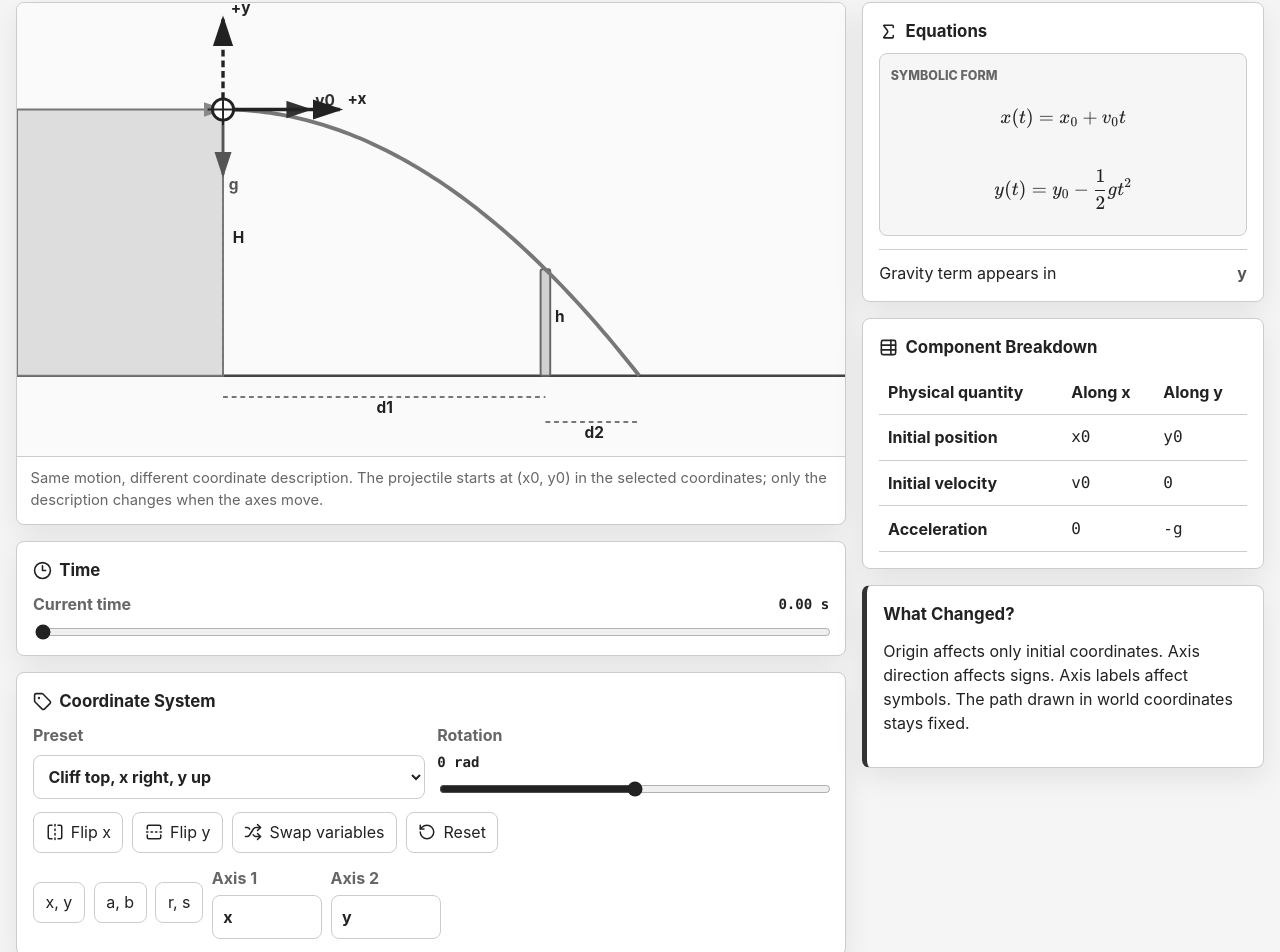
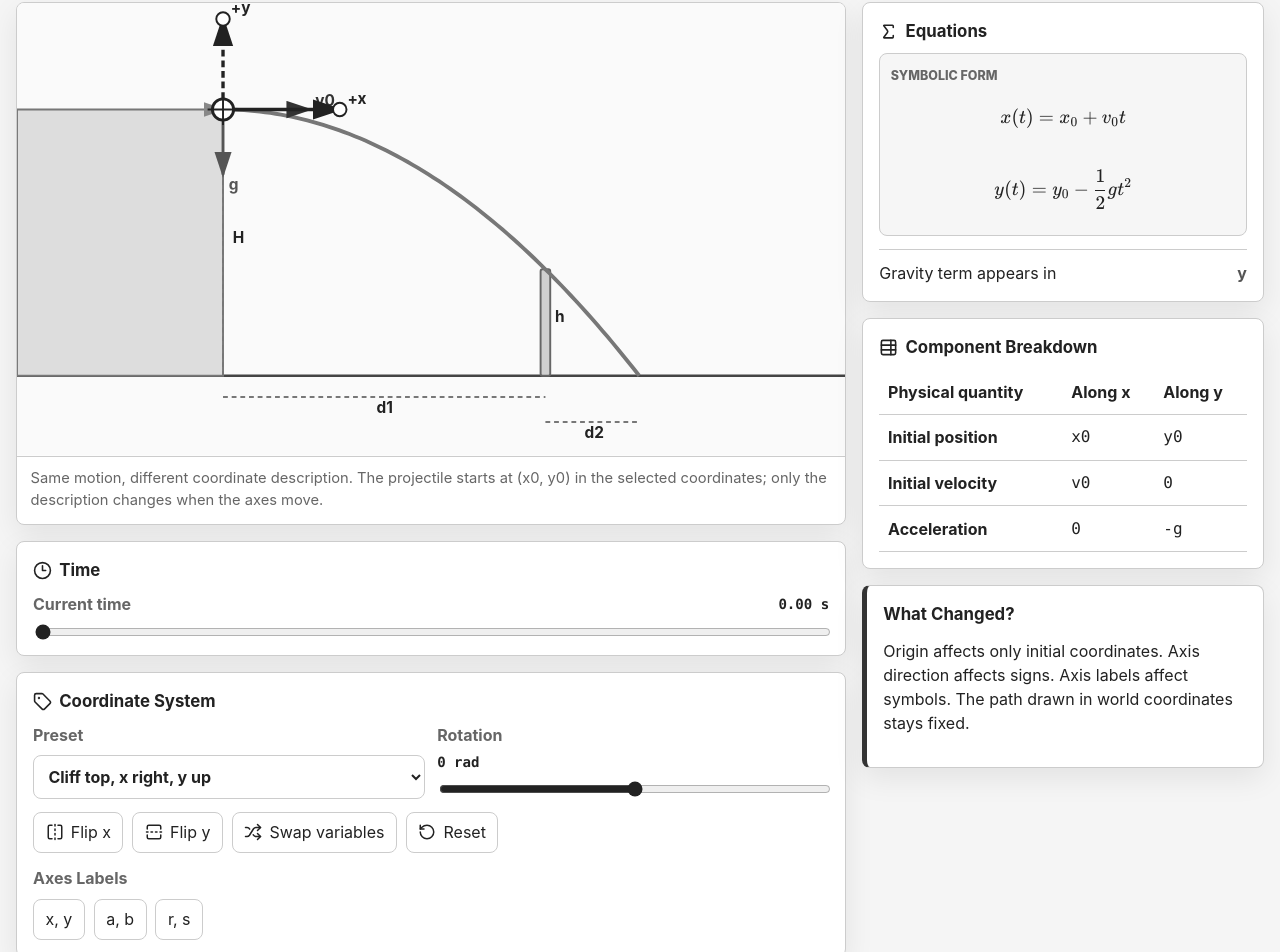
Before and after one commit to haynesk8000/coordinates, a React (Vite) app: page / in a window 1280 px wide. Shown: the part 242-1194 px from the top of the page. Built offline with nearby package versions, Linux system fonts and the light colour scheme.

Commit message:
Second Set of Committed Changes

```diff
--- a/src/components/ExploreMode.tsx
+++ b/src/components/ExploreMode.tsx
@@ -1,7 +1,14 @@
 import { useState } from 'react';
 import { FlipHorizontal, FlipVertical, RotateCcw, Shuffle, Tag } from 'lucide-react';
 import type { CoordinateSystem } from '../physics/coordinateSystem';
-import { flipAxis, setLabels, swapCoordinateVariables } from '../physics/coordinateSystem';
+import {
+  flipAxis,
+  MAX_ROTATION_UNITS,
+  MIN_ROTATION_UNITS,
+  ROTATION_UNIT_RADIANS,
+  setLabels,
+  swapCoordinateVariables,
+} from '../physics/coordinateSystem';
 import type { CoordinatePreset } from '../physics/presets';
 import type { ProjectileParameters } from '../physics/projectile';
 import { perpendicularLeft, scale, vector } from '../physics/vectors';
@@ -27,8 +34,7 @@ const labelSets = {
   rs: ['r', 's'],
 };
 
-const rotationUnit = Math.PI / 12;
-const angleUnitOf = (system: CoordinateSystem) => Math.round(Math.atan2(system.axis1.y, system.axis1.x) / rotationUnit);
+const angleUnitOf = (system: CoordinateSystem) => Math.round(Math.atan2(system.axis1.y, system.axis1.x) / ROTATION_UNIT_RADIANS);
 
 const gcd = (a: number, b: number): number => (b === 0 ? Math.abs(a) : gcd(b, a % b));
 
@@ -49,7 +55,7 @@ const formatPiMultiple = (units: number): string => {
 };
 
 function rotateTo(system: CoordinateSystem, units: number): CoordinateSystem {
-  const radians = units * rotationUnit;
+  const radians = units * ROTATION_UNIT_RADIANS;
   const axis1 = vector(Math.cos(radians), Math.sin(radians));
   const cross = system.axis1.x * system.axis2.y - system.axis1.y * system.axis2.x;
   const axis2 = cross >= 0 ? perpendicularLeft(axis1) : scale(perpendicularLeft(axis1), -1);
@@ -66,8 +72,6 @@ export function ExploreMode({
   time,
   onTimeChange,
 }: Props) {
-  const [custom1, setCustom1] = useState(system.label1);
-  const [custom2, setCustom2] = useState(system.label2);
   const [angleUnits, setAngleUnits] = useState(() => angleUnitOf(system));
   const selectedPreset = presets.find((preset) => preset.id === selectedPresetId) ?? presets[0];
   const applySystemChange = (nextSystem: CoordinateSystem) => {
@@ -76,14 +80,23 @@ export function ExploreMode({
   };
 
   const setRotation = (nextAngleUnits: number) => {
-    setAngleUnits(nextAngleUnits);
-    onSystemChange(rotateTo(system, nextAngleUnits));
+    const clampedAngleUnits = Math.min(MAX_ROTATION_UNITS, Math.max(MIN_ROTATION_UNITS, nextAngleUnits));
+    setAngleUnits(clampedAngleUnits);
+    onSystemChange(rotateTo(system, clampedAngleUnits));
   };
 
   return (
     <div className="mode-layout explore-layout">
       <div className="primary-column">
-        <SceneCanvas params={params} system={system} time={time} onSystemChange={onSystemChange} interactive />
+        <SceneCanvas
+          params={params}
+          system={system}
+          time={time}
+          onSystemChange={onSystemChange}
+          onRotationUnitsChange={setRotation}
+          rotationUnits={angleUnits}
+          interactive
+        />
         <TimeSlider params={params} time={time} onChange={onTimeChange} />
         <div className="panel" aria-labelledby="coordinate-controls">
           <div className="panel-title">
@@ -115,8 +128,8 @@ export function ExploreMode({
               <input
                 aria-label="Rotate coordinate axes"
                 type="range"
-                min="-24"
-                max="24"
+                min={MIN_ROTATION_UNITS}
+                max={MAX_ROTATION_UNITS}
                 step="1"
                 value={angleUnits}
                 onChange={(event) => setRotation(Number(event.target.value))}
@@ -142,35 +155,12 @@ export function ExploreMode({
             </button>
           </div>
           <div className="label-controls" aria-label="Axis label controls">
+            <span className="control-group-label">Axes Labels</span>
             {Object.entries(labelSets).map(([key, labels]) => (
               <button key={key} type="button" onClick={() => onSystemChange(setLabels(system, labels[0], labels[1]))}>
                 {labels[0]}, {labels[1]}
               </button>
             ))}
-            <label>
-              Axis 1
-              <input
-                aria-label="Custom label for axis 1"
-                value={custom1}
-                maxLength={3}
-                onChange={(event) => {
-                  setCustom1(event.target.value);
-                  onSystemChange(setLabels(system, event.target.value || 'q1', system.label2));
-                }}
-              />
-            </label>
-            <label>
-              Axis 2
-              <input
-                aria-label="Custom label for axis 2"
-                value={custom2}
-                maxLength={3}
-                onChange={(event) => {
-                  setCustom2(event.target.value);
-                  onSystemChange(setLabels(system, system.label1, event.target.value || 'q2'));
-                }}
-              />
-            </label>
           </div>
         </div>
       </div>
--- a/src/components/SceneCanvas.tsx
+++ b/src/components/SceneCanvas.tsx
@@ -1,5 +1,10 @@
 import { useMemo, useRef, useState, type KeyboardEvent, type PointerEvent } from 'react';
-import type { CoordinateSystem } from '../physics/coordinateSystem';
+import {
+  MAX_ROTATION_UNITS,
+  MIN_ROTATION_UNITS,
+  ROTATION_UNIT_RADIANS,
+  type CoordinateSystem,
+} from '../physics/coordinateSystem';
 import {
   accelerationWorld,
   initialVelocityWorld,
@@ -8,13 +13,15 @@ import {
   worldPositionAtTime,
   type ProjectileParameters,
 } from '../physics/projectile';
-import { add, scale, type Vector2, vector } from '../physics/vectors';
+import { add, magnitude, scale, subtract, type Vector2, vector } from '../physics/vectors';
 
 type Props = {
   params: ProjectileParameters;
   system: CoordinateSystem;
   time: number;
   onSystemChange?: (system: CoordinateSystem) => void;
+  onRotationUnitsChange?: (units: number) => void;
+  rotationUnits?: number;
   interactive?: boolean;
   small?: boolean;
 };
@@ -30,8 +37,12 @@ type Bounds = {
 
 const screenWidth = 860;
 const screenHeight = 470;
+const axis2QuarterTurnUnits = 6;
 
 const clamp = (value: number, min: number, max: number) => Math.min(max, Math.max(min, value));
+const clampRotationUnits = (units: number) => Math.min(MAX_ROTATION_UNITS, Math.max(MIN_ROTATION_UNITS, units));
+
+type DragTarget = 'origin' | 'axis1' | 'axis2' | null;
 
 const makeBounds = (params: ProjectileParameters, system: CoordinateSystem): Bounds => {
   const minX = Math.min(-12, system.originWorld.x - 8);
@@ -43,9 +54,18 @@ const makeBounds = (params: ProjectileParameters, system: CoordinateSystem): Bou
 
 const format = (value: number) => value.toFixed(1).replace(/\.0$/, '');
 
-export function SceneCanvas({ params, system, time, onSystemChange, interactive = false, small = false }: Props) {
+export function SceneCanvas({
+  params,
+  system,
+  time,
+  onSystemChange,
+  onRotationUnitsChange,
+  rotationUnits,
+  interactive = false,
+  small = false,
+}: Props) {
   const svgRef = useRef<SVGSVGElement | null>(null);
-  const [dragging, setDragging] = useState(false);
+  const [dragging, setDragging] = useState<DragTarget>(null);
   const bounds = useMemo(() => makeBounds(params, system), [params, system]);
   const projectile = worldPositionAtTime(params, time);
   const path = trajectorySamples(params);
@@ -80,9 +100,40 @@ export function SceneCanvas({ params, system, time, onSystemChange, interactive
     });
   };
 
+  const nearestRotationEquivalent = (rawUnits: number) => {
+    const referenceUnits = rotationUnits ?? Math.round(Math.atan2(system.axis1.y, system.axis1.x) / ROTATION_UNIT_RADIANS);
+    const candidates = [-48, -24, 0, 24, 48]
+      .map((offset) => rawUnits + offset)
+      .filter((units) => units >= MIN_ROTATION_UNITS && units <= MAX_ROTATION_UNITS);
+    const nearest = candidates.reduce(
+      (best, units) => (Math.abs(units - referenceUnits) < Math.abs(best - referenceUnits) ? units : best),
+      candidates[0] ?? rawUnits,
+    );
+    return clampRotationUnits(nearest);
+  };
+
+  const updateRotationFromPointer = (target: 'axis1' | 'axis2', pointerWorld: Vector2) => {
+    const fromOrigin = subtract(pointerWorld, system.originWorld);
+    if (magnitude(fromOrigin) < 0.35) return;
+
+    const draggedAxisUnits = Math.round(Math.atan2(fromOrigin.y, fromOrigin.x) / ROTATION_UNIT_RADIANS);
+    const cross = system.axis1.x * system.axis2.y - system.axis1.y * system.axis2.x;
+    const axis1Units =
+      target === 'axis1'
+        ? draggedAxisUnits
+        : draggedAxisUnits + (cross >= 0 ? -axis2QuarterTurnUnits : axis2QuarterTurnUnits);
+
+    onRotationUnitsChange?.(nearestRotationEquivalent(axis1Units));
+  };
+
   const handlePointerMove = (event: PointerEvent<SVGSVGElement>) => {
     if (!dragging || !interactive) return;
-    updateOrigin(toWorld(event.clientX, event.clientY));
+    const pointerWorld = toWorld(event.clientX, event.clientY);
+    if (dragging === 'origin') {
+      updateOrigin(pointerWorld);
+    } else {
+      updateRotationFromPointer(dragging, pointerWorld);
+    }
   };
 
   const handleKeyDown = (event: KeyboardEvent<SVGGElement>) => {
@@ -114,6 +165,17 @@ export function SceneCanvas({ params, system, time, onSystemChange, interactive
     return { x1: a.x, y1: a.y, x2: b.x, y2: b.y };
   };
 
+  const startDrag = (target: DragTarget, event: PointerEvent<SVGElement>) => {
+    if (!interactive) return;
+    event.currentTarget.setPointerCapture(event.pointerId);
+    event.preventDefault();
+    event.stopPropagation();
+    setDragging(target);
+    if (target === 'axis1' || target === 'axis2') {
+      updateRotationFromPointer(target, toWorld(event.clientX, event.clientY));
+    }
+  };
+
   const axis1End = add(system.originWorld, scale(system.axis1, axisLength));
   const axis2End = add(system.originWorld, scale(system.axis2, axisLength));
   const velocityEnd = add(projectile, scale(velocity, 0.42));
@@ -139,8 +201,8 @@ export function SceneCanvas({ params, system, time, onSystemChange, interactive
         role={interactive ? 'application' : 'img'}
         aria-label="Projectile scene with cliff, wall, trajectory, and coordinate axes"
         onPointerMove={handlePointerMove}
-        onPointerUp={() => setDragging(false)}
-        onPointerCancel={() => setDragging(false)}
+        onPointerUp={() => setDragging(null)}
+        onPointerCancel={() => setDragging(null)}
       >
         <defs>
           <marker id="arrow-blue" markerWidth="10" markerHeight="10" refX="8" refY="3" orient="auto">
@@ -200,6 +262,38 @@ export function SceneCanvas({ params, system, time, onSystemChange, interactive
 
         <line {...line(system.originWorld, axis1End)} className="axis axis-one" markerEnd="url(#arrow-blue)" />
         <line {...line(system.originWorld, axis2End)} className="axis axis-two" markerEnd="url(#arrow-blue)" />
+        {interactive ? (
+          <>
+            <line
+              {...line(system.originWorld, axis1End)}
+              className="axis-hit-zone"
+              aria-hidden="true"
+              onPointerDown={(event) => startDrag('axis1', event)}
+            />
+            <line
+              {...line(system.originWorld, axis2End)}
+              className="axis-hit-zone"
+              aria-hidden="true"
+              onPointerDown={(event) => startDrag('axis2', event)}
+            />
+            <circle
+              cx={toScreen(axis1End).x}
+              cy={toScreen(axis1End).y}
+              r="7"
+              className="axis-rotation-handle"
+              aria-hidden="true"
+              onPointerDown={(event) => startDrag('axis1', event)}
+            />
+            <circle
+              cx={toScreen(axis2End).x}
+              cy={toScreen(axis2End).y}
+              r="7"
+              className="axis-rotation-handle"
+              aria-hidden="true"
+              onPointerDown={(event) => startDrag('axis2', event)}
+            />
+          </>
+        ) : null}
         <text x={toScreen(axis1End).x + 8} y={toScreen(axis1End).y - 6} className="axis-label">
           +{system.label1}
         </text>
@@ -214,9 +308,7 @@ export function SceneCanvas({ params, system, time, onSystemChange, interactive
           aria-label="Coordinate origin. Drag or use arrow keys to move it."
           aria-valuetext={`origin X ${format(system.originWorld.x)} meters, Y ${format(system.originWorld.y)} meters`}
           onPointerDown={(event) => {
-            if (!interactive) return;
-            event.currentTarget.setPointerCapture(event.pointerId);
-            setDragging(true);
+            startDrag('origin', event);
           }}
           onKeyDown={handleKeyDown}
           className={interactive ? 'origin-handle interactive' : 'origin-handle'}
--- a/src/physics/coordinateSystem.ts
+++ b/src/physics/coordinateSystem.ts
@@ -32,6 +32,10 @@ export type CoordinateComponents = {
   velocity0: Vector2;
   acceleration: Vector2;
 };
+
+export const ROTATION_UNIT_RADIANS = Math.PI / 12;
+export const MIN_ROTATION_UNITS = -24;
+export const MAX_ROTATION_UNITS = 24;
 
 export const makeCoordinateSystem = (
   originWorld: Vector2,
--- a/src/styles/globals.css
+++ b/src/styles/globals.css
@@ -290,6 +290,20 @@ h3 {
   stroke-dasharray: 7 4;
 }
 
+.axis-hit-zone {
+  cursor: grab;
+  pointer-events: stroke;
+  stroke: transparent;
+  stroke-width: 24;
+}
+
+.axis-rotation-handle {
+  cursor: grab;
+  fill: #ffffff;
+  stroke: #222222;
+  stroke-width: 2;
+}
+
 .projectile-dot {
   fill: #e6e6e6;
   stroke: #444444;
@@ -470,8 +484,10 @@ input[type="range"] {
   margin-top: 0.8rem;
 }
 
-.label-controls label {
-  width: 110px;
+.control-group-label {
+  flex-basis: 100%;
+  color: var(--muted);
+  font-weight: 750;
 }
 
 .reason-panel {
```
Also changed, not shown: changes3.txt (added), 7 other files (tests, documents, lock files or other folders).
